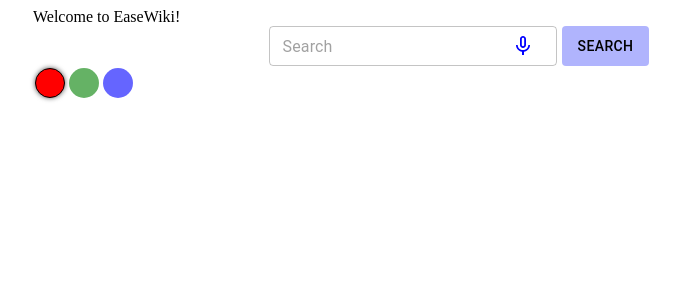
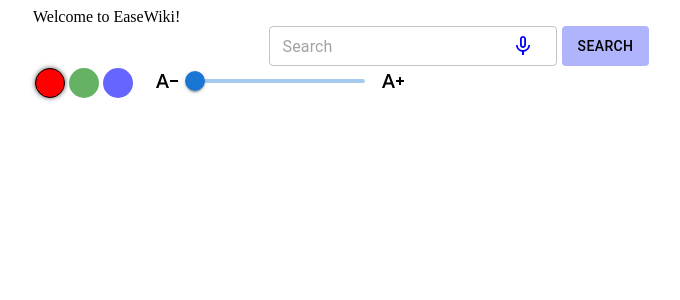
Before and after one commit to nadeemulhaqmir/EaseWiki, a React (Create React App) app in the folder frontend/: page / in a window 1280 px wide. Shown: the top 300 px of the page, without its empty margins (181-861 px from the left). Built offline with nearby package versions, Linux system fonts and the light colour scheme.

Commit message:
new changes

```diff
--- a/frontend/src/App.js
+++ b/frontend/src/App.js
@@ -2,9 +2,11 @@ import TextBar from './components/TextBar';
 import './App.css';
 import SearchBox from './components/SearchBox';
 import { GlobalProvider } from './context/GlobalProvider';
-import { Container } from '@mui/material';
+import { Container, Stack } from '@mui/material';
 import ColorBox from './components/ColorBox';
 import ResultsBox from './components/ResultsBox';
+import SizeBox from './components/SizeBox/SizeBox';
+import { Directions } from '@mui/icons-material';
 
 function App() {
   return (
@@ -13,7 +15,10 @@ function App() {
       <Container maxWidth="md">
       Welcome to EaseWiki!
       <SearchBox />
+      <Stack sx={{flexDirection:'row', columnGap:'20px'}}>
       <ColorBox />
+      <SizeBox />
+      </Stack>
 
       <ResultsBox />
       </Container>
--- /dev/null
+++ b/frontend/src/components/SizeBox/SizeBox.js
@@ -0,0 +1,29 @@
+import { Slider, Stack } from "@mui/material";
+import { Component } from "react";
+import GlobalContext from "../../context/GlobalProvider";
+
+import TextIncreaseIcon from '@mui/icons-material/TextIncrease';
+import TextDecreaseIcon from '@mui/icons-material/TextDecrease';
+
+class SizeBox extends Component{
+    constructor(props){
+        super(props);
+        this.handleChange=this.handleChange.bind(this);
+    }
+    handleChange(e,v){
+        this.context.set({size:v});
+        console.log(v)
+    }
+    render(){
+        return <>
+             <Stack spacing={2} direction="row" sx={{ mb: 1,minWidth:'250px' }} alignItems="center">
+                <TextDecreaseIcon />
+                <Slider aria-label="Font Size" min={1} step={0.01} max={2} value={this.context.state.size} onChange={this.handleChange} />
+                <TextIncreaseIcon />
+            </Stack>
+        </>
+    }
+}
+SizeBox.contextType= GlobalContext;
+
+export default SizeBox;
```
